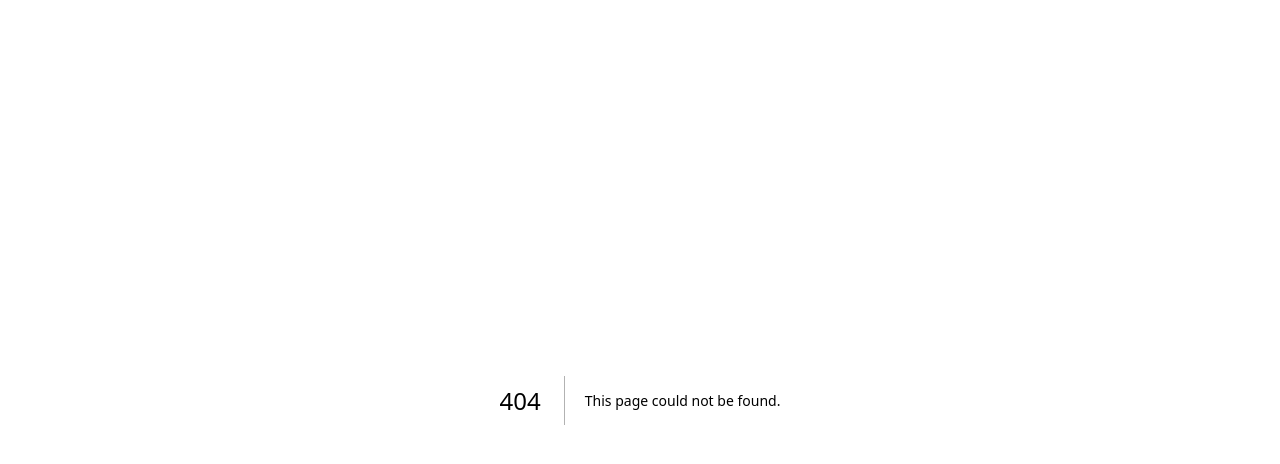
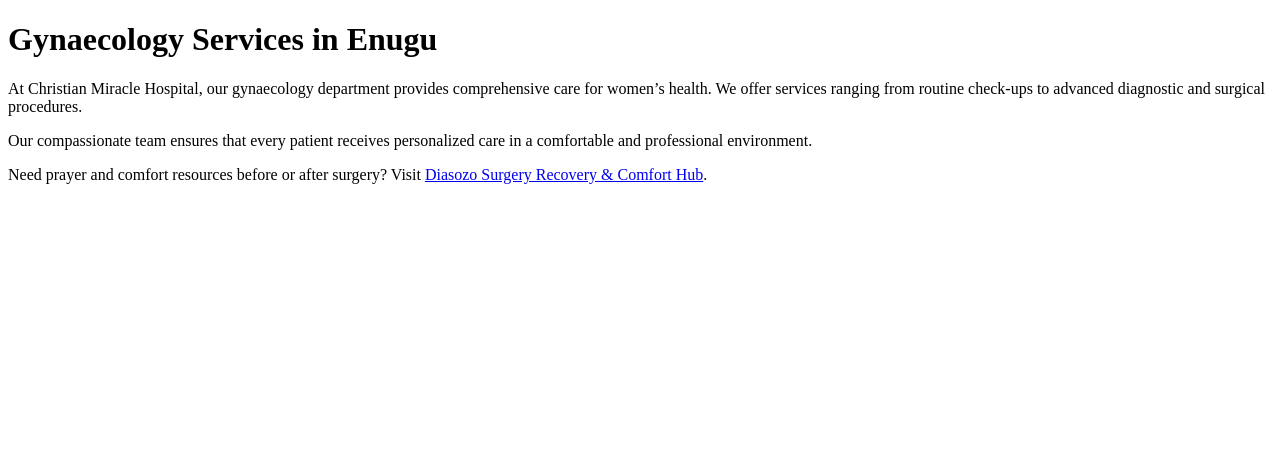
Before and after one commit to OlyMiracle/christian-miracle-hospital, a Next.js app: page /gynaecology-services in a window 1280 px wide. Before the commit this address had no page. Shown: the top 464 px of the page. Built offline with nearby package versions, Linux system fonts and the light colour scheme.

Commit message:
Add Gynaecology Services page
This file contains the Gynaecology Services component, including SEO metadata and information about the services offered at Christian Miracle Hospital.

```diff
--- /dev/null
+++ b/pages/gynaecology-services.js
@@ -0,0 +1,20 @@
+import Head from 'next/head';
+
+export default function GynaecologyServices() {
+  return (
+    <>
+      <Head>
+        <title>Gynaecology Services in Enugu - Christian Miracle Hospital</title>
+        <meta name="description" content="Learn about our gynaecology services in Enugu at Christian Miracle Hospital, offering comprehensive women's health care with compassion and expertise." />
+      </Head>
+      <main>
+        <h1>Gynaecology Services in Enugu</h1>
+        <p>At Christian Miracle Hospital, our gynaecology department provides comprehensive care for women’s health. We offer services ranging from routine check-ups to advanced diagnostic and surgical procedures.</p>
+        <p>Our compassionate team ensures that every patient receives personalized care in a comfortable and professional environment.</p>
+      </main>
+      <footer>
+        <p>Need prayer and comfort resources before or after surgery? Visit <a href="https://diasozo-hub.vercel.app">Diasozo Surgery Recovery & Comfort Hub</a>.</p>
+      </footer>
+    </>
+  );
+}
```
